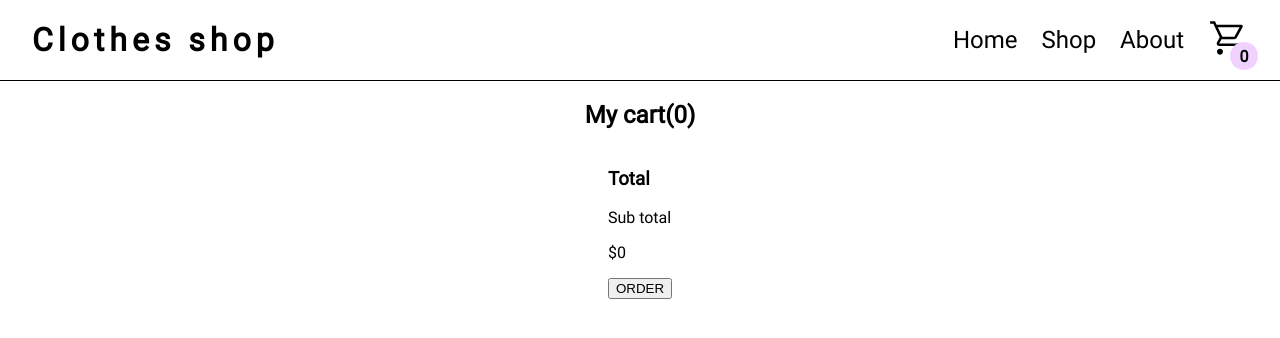
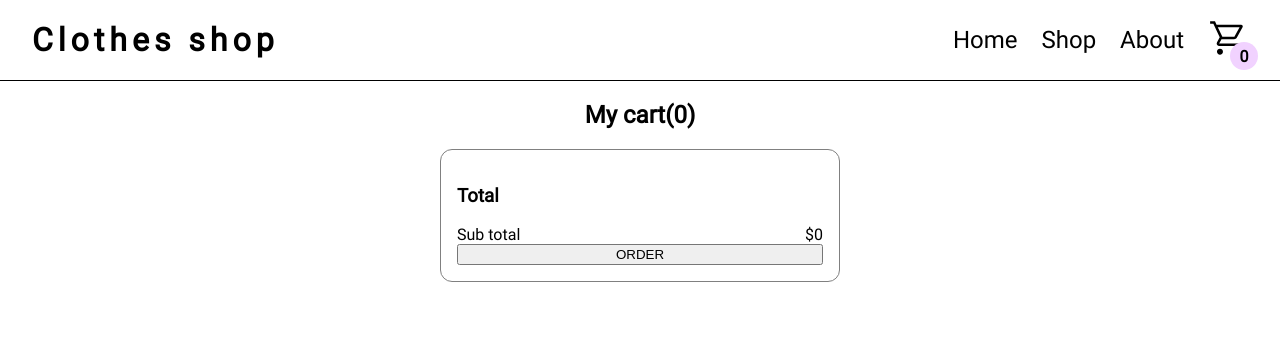
Before and after one commit to NexyusNex/Shopping-Cart, a React (Create React App) app: page /shopping-cart/Payout in a window 1280 px wide. Shown: the top 338 px of the page. Built offline with nearby package versions, Linux system fonts and the light colour scheme.

Commit message:
Added confirm purchase styling

```diff
--- a/src/style/payout.css
+++ b/src/style/payout.css
@@ -5,16 +5,35 @@
   flex-direction: column;
 }
 
-.buy-item {
+.buy-item,
+.confirm-purchase {
   display: flex;
-  align-items: center;
   width: 400px;
-  height: 150px;
   border: 1px solid gray;
   border-radius: 12px;
   margin-bottom: 16px;
 }
 
+.buy-item {
+  align-items: center;
+  height: 150px;
+}
+
 .buy-item img {
   height: 120px;
 }
+
+.confirm-purchase {
+  box-sizing: border-box;
+  padding: 16px;
+  flex-direction: column;
+}
+
+.confirm-purchase p {
+  margin: 0;
+}
+
+.text-seperation {
+  display: flex;
+  justify-content: space-between;
+}
```
